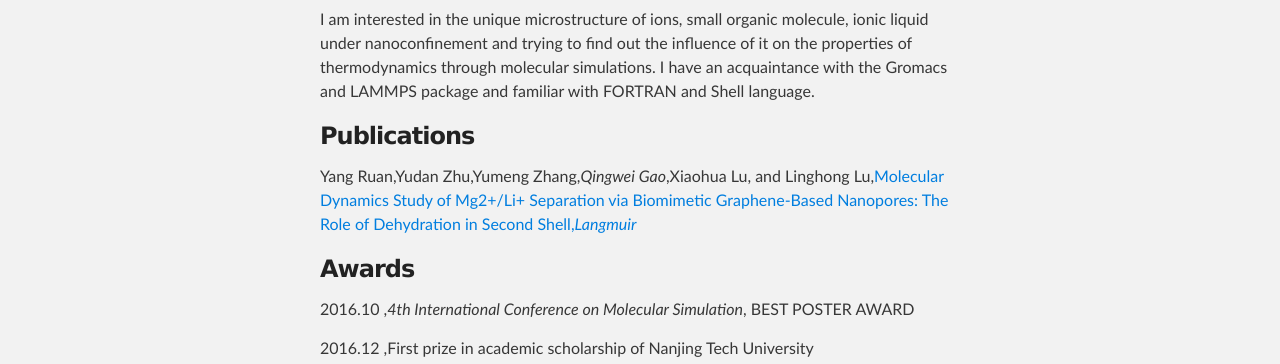
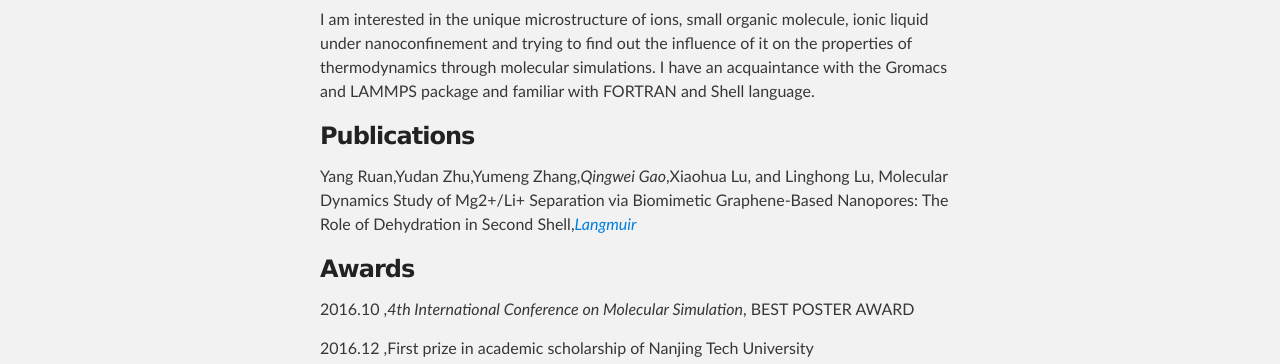
Before and after one commit to msce-gsir/Qingwei-Gao, a plain HTML site: page index.html in a window 1280 px wide. Shown: the part 588-952 px from the top of the page. Drawn offline with Linux system fonts and the light colour scheme; files whose address does not match are found by name.

Commit message:
Update index.html

```diff
--- a/index.html
+++ b/index.html
@@ -66,7 +66,7 @@
 <h3>
 <a id="publications" class="anchor" href="#publications" aria-hidden="true"><span aria-hidden="true" class="octicon octicon-link"></span></a>Publications</h3>
 
-<p>Yang Ruan,Yudan Zhu,Yumeng Zhang,<b><em>Qingwei Gao</em></b>,Xiaohua Lu, and Linghong Lu,<a href="http://pubs.acs.org/doi/abs/10.1021/acs.langmuir.6b03001">Molecular Dynamics Study of Mg2+/Li+ Separation via Biomimetic Graphene-Based Nanopores: The Role of Dehydration in Second Shell,<em>Langmuir</em></a></p>
+<p>Yang Ruan,Yudan Zhu,Yumeng Zhang,<b><em>Qingwei Gao</em></b>,Xiaohua Lu, and Linghong Lu, Molecular Dynamics Study of Mg2+/Li+ Separation via Biomimetic Graphene-Based Nanopores: The Role of Dehydration in Second Shell,<a href="http://pubs.acs.org/doi/abs/10.1021/acs.langmuir.6b03001"><em>Langmuir</em></a></p>
 
 <h3>
 <a id="awards" class="anchor" href="#awards" aria-hidden="true"><span aria-hidden="true" class="octicon octicon-link"></span></a>Awards</h3>
```
